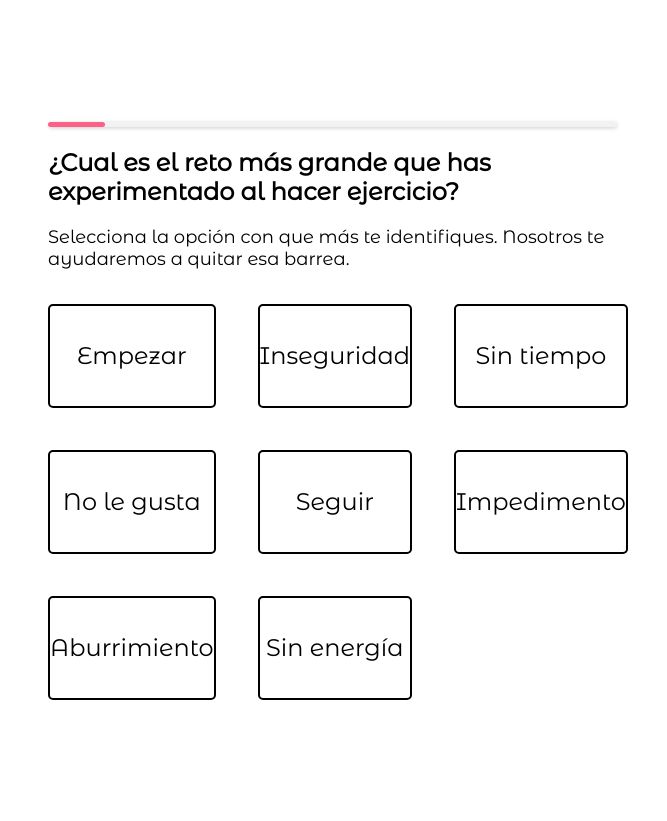
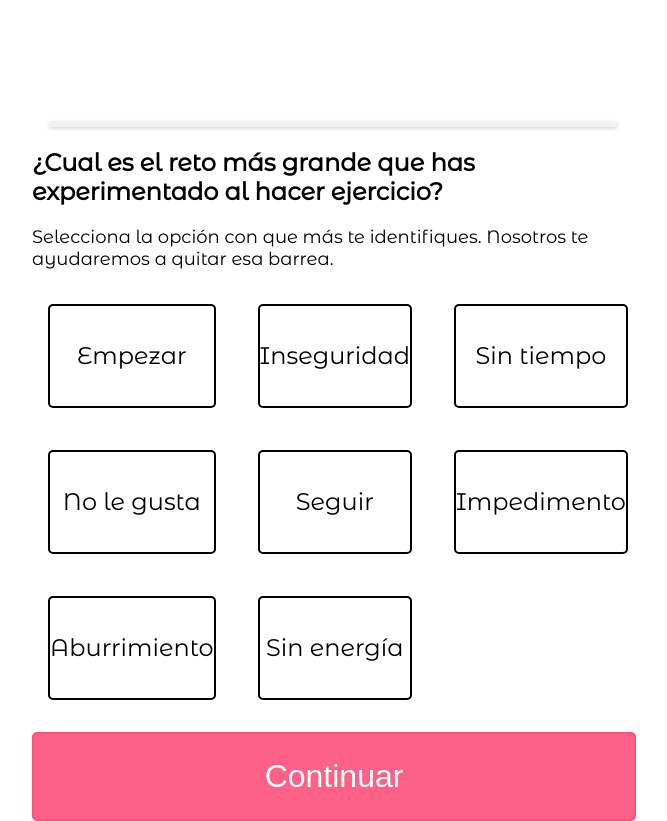
Before and after one commit to romaArtesyletras/gomy, an Angular app: page /form in a window 1280 px wide. Shown: the part 140-961 px from the top of the page, without its empty margins (308-975 px from the left). Before the commit the page ends 856 px from the top, so only its background shows below. Built offline with nearby package versions, Linux system fonts and the light colour scheme.

Commit message:
[ADD] The percentage an questions behaviour advance

```diff
--- a/src/app/pages/form/form.component.html
+++ b/src/app/pages/form/form.component.html
@@ -7,25 +7,38 @@
 
       <div class="header">
         <div class="header__steps">
-          <progress value="10" max="100">33%</progress>
+          <progress [value]="this.percentageAdvance" max="100">{{this.percentageAdvance}}%</progress>
         </div>
       </div>
 
-      <div *ngFor="let question of questionsForm">
-        <div class="header">
-          <div class="header--question">
-            <h2>{{question.title}}</h2>
-            <p>{{question.description}}</p>
+      <div *ngFor="let question of questionsForm; let i = index">
+
+        <div class="question" *ngIf="(i+1) == step && !question.completed">
+
+          <div class="question__header">
+            <div class="question__header--info">
+              <h2>{{question.title}}</h2>
+              <p>{{question.description}}</p>
+            </div>
           </div>
+
+          <div class="question__options" *ngIf="question.options.length > 0">
+            <div class="grid">
+              <a  *ngFor="let option of question.options" class="grid--item">{{option.name}}</a>
+            </div>
+          </div>
+
+          <div class="question__continue">
+            <a class="question__continue--button" [routerLink]="['/form']">Continuar</a>
+          </div>
+
         </div>
 
-        <div *ngIf="question.options.length > 0">
-          <div class="grid">
-            <a  *ngFor="let option of question.options" class="grid--item">{{option.name}}</a>
-          </div>
-        </div>
+
       </div>
 
+
     </div>
+
   </div>
 </div>
--- a/src/app/pages/form/form.component.scss
+++ b/src/app/pages/form/form.component.scss
@@ -45,6 +45,47 @@
               }
             }
           }
+
+          & .question {
+            display: block;
+
+            &__header {
+              &--info {
+
+              }
+            }
+
+            &__options {
+
+            }
+
+            &__continue {
+              display: block;
+
+              &--button {
+                margin-top: 16px;
+                width: 100%;
+                display: block;
+                background-color: #fe6188;
+                border-radius: 5px;
+                border: 2px solid #fc537e;
+                cursor: pointer;
+                color: #ffffff;
+                font-family: Arial;
+                font-size: 32px;
+                padding: 24px 0;
+                text-decoration: none;
+                transition: 0.5s;
+                text-align: center;
+
+                &:hover {
+                    opacity: 1;
+                    background-color:#fff;
+                    color: #fe6188;
+                }
+              }
+            }
+          }
       }
   }
 
--- a/src/app/pages/form/form.component.ts
+++ b/src/app/pages/form/form.component.ts
@@ -10,10 +10,13 @@ import { v4 as uuidv4 } from 'uuid';
 export class FormComponent implements OnInit {
 
   questionsForm!: Question[];
+  step: number = 1;
+  percentageAdvance: number = 0;
 
   constructor(){}
 
   ngOnInit(): void {
+
     this.questionsForm = [
       {
         id: uuidv4(),
@@ -62,8 +65,67 @@ export class FormComponent implements OnInit {
             description: "Mantiene bajo de ánimo y sin energía."
           },
         ]
-      }
+      },
+      {
+        id: uuidv4(),
+        title: "Especialidad del entrenador",
+        description: "Selecciona lo importante para tí.",
+        completed: false,
+        options: [
+          {
+            id: uuidv4(),
+            name: "Manejo de peso"
+          },
+          {
+            id: uuidv4(),
+            name: "Movilidad y flexibilidad"
+          },
+          {
+            id: uuidv4(),
+            name: "Reducir fatiga"
+          },
+          {
+            id: uuidv4(),
+            name: "Calidad de vida"
+          },
+          {
+            id: uuidv4(),
+            name: "Entrenamiento de fuerza"
+          },
+          {
+            id: uuidv4(),
+            name: "Mejorar en deportes"
+          },
+          {
+            id: uuidv4(),
+            name: "Salud general"
+          },
+          {
+            id: uuidv4(),
+            name: "Ninguna"
+          },
+        ]
+      },
     ];
+
+    this.getPercentage()
+  }
+
+  continue() {
+    this.step += 1;
+    this.getPercentage()
+  }
+
+  getPercentage() {
+    var countCompleted = 0;
+    this.questionsForm.map(q => {
+      if(q.completed) countCompleted++;
+    });
+    console.log(countCompleted);
+
+    this.percentageAdvance = 100 * (countCompleted / this.questionsForm.length)
+    console.log(this.percentageAdvance);
+
   }
 
 }
--- a/src/core/models/Questions.ts
+++ b/src/core/models/Questions.ts
@@ -1,8 +1,9 @@
 interface OptionsQuestion {
   id: string;
   name: string;
-  description: string;
+  description?: string;
   icon?: string;
+  selected?: boolean;
 }
 
 export interface Question {
```
